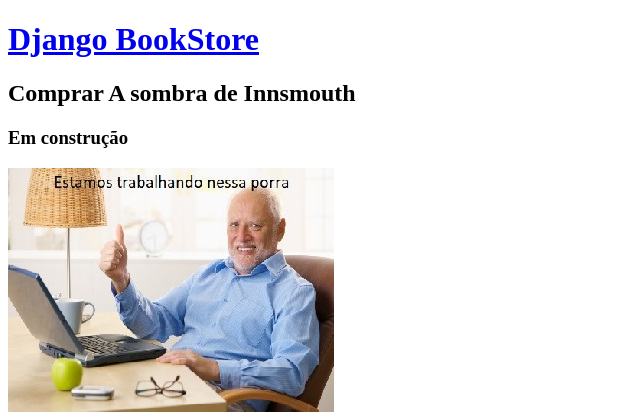
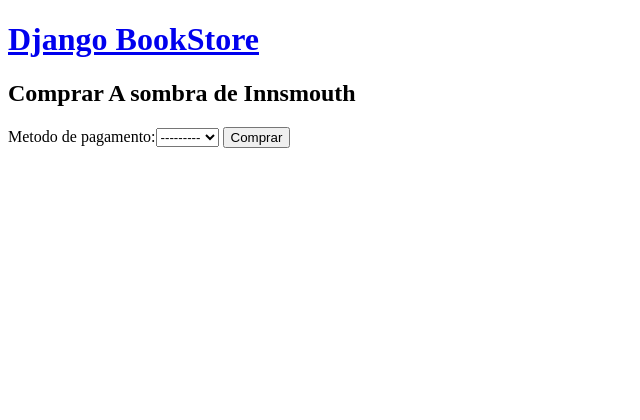
Before and after one commit to Birunda3000/Django-bookstore, a Django app: page /compra/1/ in a window 1280 px wide. Shown: the top 420 px of the page, without its empty margins (0-640 px from the left). Run offline with Django 3.2, Linux system fonts and the light colour scheme; a user stored in the database is signed in; data comes from the database, SQL or seed files in the repository.

Commit message:
boleto ou cartão
adição da escolha de boleto ou cartão na hora da compra

```diff
--- a/django_bookstore/loja/admin.py
+++ b/django_bookstore/loja/admin.py
@@ -1,6 +1,6 @@
 from django.contrib import admin
 from django.contrib.auth import admin as auth_admin
-from .models import Genero, Editora, Livro, User, Compra#, Cart
+from .models import Genero, Editora, Livro, User, Compra, Forma_de_Pagamento#, Cart
 
 from .forms import UserChangeForm, UserCreationForm
 
@@ -10,6 +10,9 @@ admin.site.register(Editora)
 admin.site.register(Livro)
 #admin.site.register(Cart)
 admin.site.register(Compra)
+
+admin.site.register(Forma_de_Pagamento)
+
 @admin.register(User)
 class UserAdmin(auth_admin.UserAdmin):
     form = UserChangeForm
--- a/django_bookstore/loja/forms.py
+++ b/django_bookstore/loja/forms.py
@@ -1,8 +1,8 @@
 from django.contrib.auth import forms
+from django.forms import ModelForm
+from django.contrib.auth.forms import UserCreationForm, UserChangeForm
 
-from django.contrib.auth.forms import UserCreationForm
-
-from .models import User
+from .models import User, Compra
 
 class UserChangeForm(forms.UserChangeForm):
     class Meta(forms.UserChangeForm.Meta):
@@ -13,6 +13,7 @@ class UserCreationForm(forms.UserCreationForm):
         model = User
         fields = UserCreationForm.Meta.fields + ('age',)
 
-'''class CompraForm (ModelForm):
+class CompraForm (ModelForm):
     class Meta:
-        model'''
+        model = Compra
+        fields = ('metodo_de_pagamento',)
--- a/django_bookstore/loja/models.py
+++ b/django_bookstore/loja/models.py
@@ -104,11 +104,23 @@ class Livro(models.Model):
         return str(self.id)'''
 
 #User = settings.AUTH_USER_MODEL
+
+class Forma_de_Pagamento(models.Model):
+    nome = models.CharField(max_length=50)
+    data_criação = models.DateTimeField(auto_now_add=True)
+    descrição = models.TextField(null=True, blank=True)
+    class Meta:
+        verbose_name_plural = 'Formas de Pagamento'
+    #resolvendo o object no admim nome melhor
+    def __str__(self):
+        return self.nome
+
 class Compra(models.Model):
     user = models.ForeignKey(get_user_model(), on_delete=models.CASCADE)
 
     livro = models.ForeignKey(Livro, on_delete=models.CASCADE)
 
+    metodo_de_pagamento = models.ForeignKey(Forma_de_Pagamento, on_delete=models.CASCADE)
 
     timestamp = models.DateTimeField(auto_now_add = True)
 
--- a/django_bookstore/loja/templates/loja/compra.html
+++ b/django_bookstore/loja/templates/loja/compra.html
@@ -8,8 +8,12 @@
 </head>
 <body>
     <a href="{% url 'url_home'%}"><h1>Django BookStore</h1></a>
-    <h2>Comprar {{livro.titulo}}</h2>
-    <h3>Em construção</h3>
-    <img src="..\..\..\media\em construção.jpg">
+    <h2>Comprar {{ livro.titulo }}</h2>
+    <form method="POST">
+        {% csrf_token %}
+        <input type="hidden" name="next" value="{{ next }}">
+        {{ form }}
+        <button type="submit" class="btn btn-primary btn-block">Comprar</button>
+    </form>
 </body>
 </html>
--- a/django_bookstore/loja/templates/loja/user_page.html
+++ b/django_bookstore/loja/templates/loja/user_page.html
@@ -42,7 +42,7 @@
                     <img class="img_box" src="{{ livro.image3.url }}">
                 {% endif %}
 
-                {{ livro.titulo }}  -  R$ {{ livro.preço }}  -  {{ compra.timestamp }}
+                {{ livro.titulo }}  -  R$ {{ livro.preço }}  -  {{ compra.timestamp }} - {{compra.metodo_de_pagamento}}
                 </li>
             {% endif %}
         {% endfor %}
--- a/django_bookstore/loja/views.py
+++ b/django_bookstore/loja/views.py
@@ -1,11 +1,11 @@
 from django.shortcuts import render, redirect
 import datetime
-from .models import Genero, Editora, Livro, Compra#, Cart
+from .models import Genero, Editora, Livro, Compra, Forma_de_Pagamento#, Cart
 from django.contrib.auth.decorators import login_required
 
 #from django.contrib.auth.forms import UserCreationForm
 
-from .forms import UserCreationForm, UserChangeForm
+from .forms import UserCreationForm, UserChangeForm, CompraForm
 
 from django.urls import reverse_lazy
 from django.views import generic
@@ -33,10 +33,15 @@ def compra(request, pk):
     compra = Compra()
     compra.livro = Livro.objects.get(pk=pk)
     compra.user = request.user
-    compra.save()
 
+    form = CompraForm(request.POST or None, instance = compra)
     data = {}
+    data['form'] = form
     data['livro'] = Livro.objects.get(pk=pk)
+
+    if form.is_valid():
+        form.save()
+        return redirect('url_user_page')
     return render(request,'loja/compra.html', data)
 
 @login_required
@@ -53,22 +58,10 @@ def edit_user(request):
     data['form'] = form
     data['livros'] = Livro.objects.all()# forma errada
     data['compras'] = Compra.objects.filter(user=request.user).order_by('timestamp').reverse()
-
     if form.is_valid():
         form.save()
         return redirect('url_user_page')
-
-
     return render(request,'loja/edit_user.html', data)
-
-
-
-
-
-
-
-
-
 
 @login_required
 def cart_home(request):
```
Also changed, not shown: django_bookstore/db.sqlite3, django_bookstore/loja/migrations/0013_auto_20210212_2153.py (added), django_bookstore/loja/migrations/0014_compra_metodo_de_pagamento.py (added).
